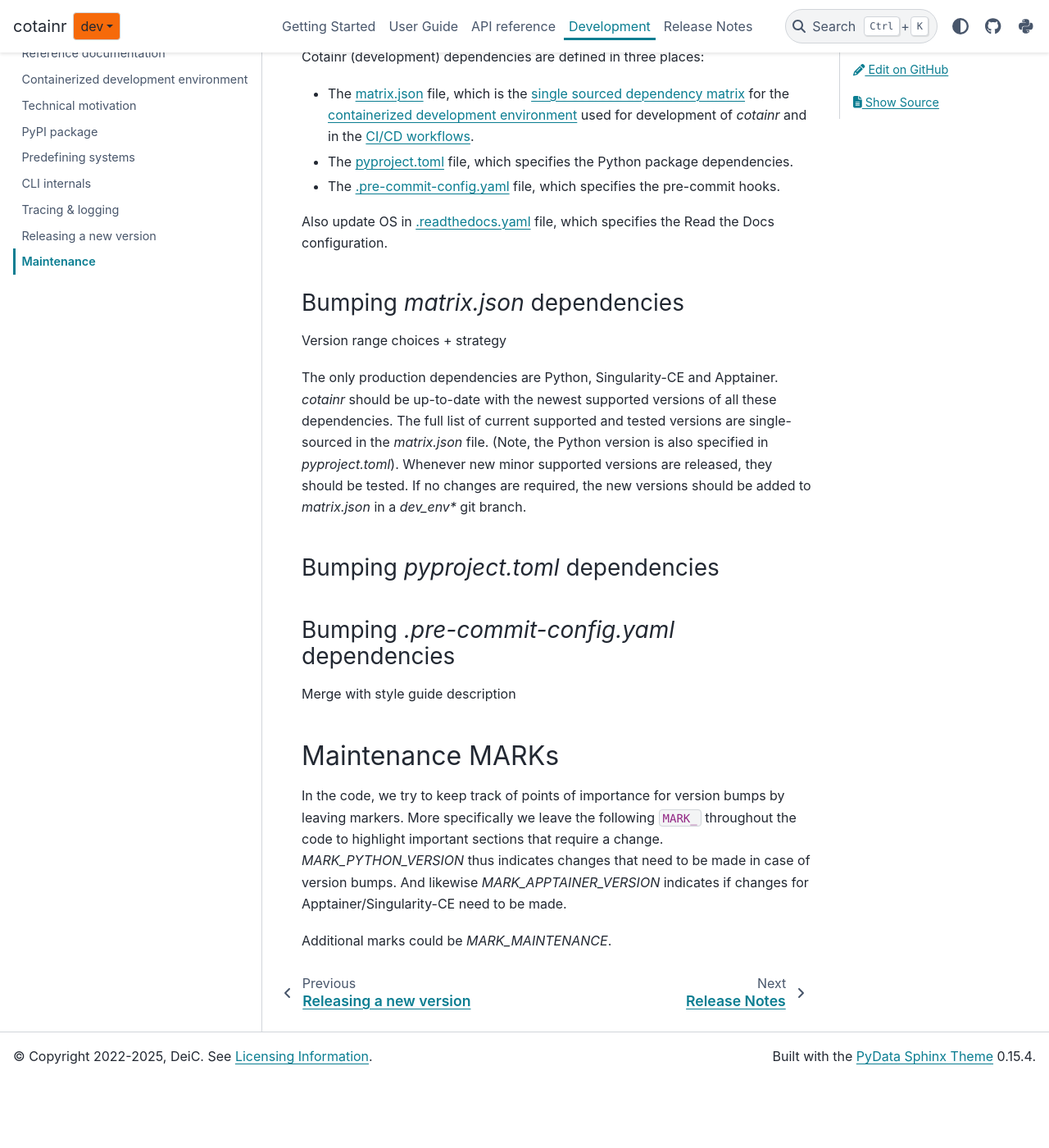
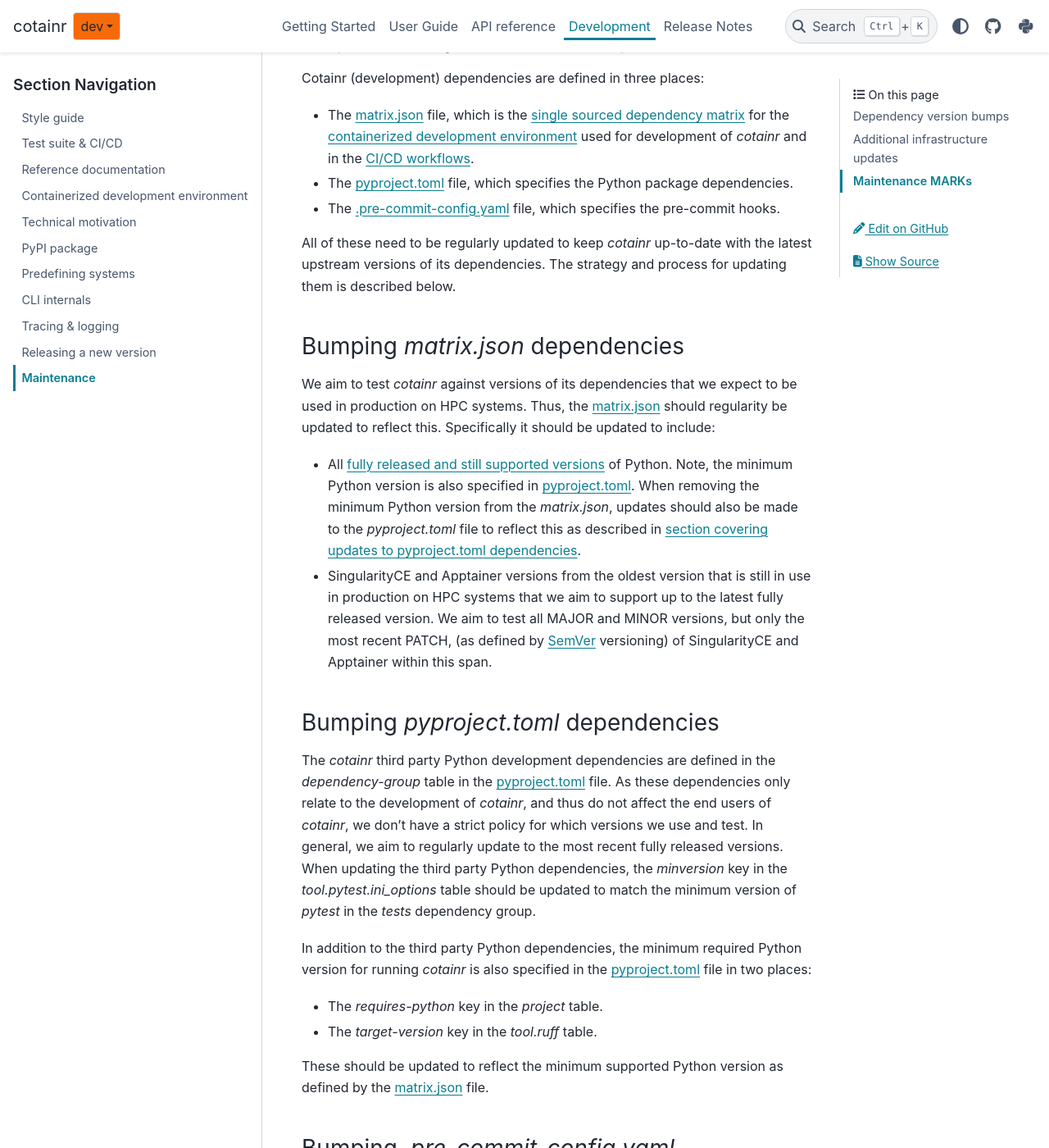
Before and after one commit to DeiC-HPC/cotainr, a Sphinx documentation site: the page built from doc/development/maintenance.rst, in a window 1280 px wide and 1400 px high, scrolled down 304 px. Shown: the whole window at 82% size. Built offline with Sphinx 7.4.7 and the PyData theme 0.15.4, drawn with Linux system fonts in a browser that asks for light colours; pages that are not in the unit, such as notebooks, are missing from menus; the version number could not be read and is left out; before the commit the page ends 1622 px from its top, so only the background shows below that; some of the changed text lies outside the part shown.

Commit message:
More maintenance documentation updates.

```diff
--- a/cotainr/_version.py
+++ b/cotainr/_version.py
@@ -45,6 +45,7 @@
     """
     pyproject_toml_path = Path(__file__).resolve().parents[1] / "pyproject.toml"
 
+    # MARK_PYTHON_VERSION: Update this code when we stop supporting Python < 3.11.
     # The tomllib module is only available in Python 3.11 and later.
     # Until we only support Python 3.11 and later, we use this custom code to
     # read the pyproject.toml file. It attempts to do the same thing as:
--- a/doc/development/maintenance.rst
+++ b/doc/development/maintenance.rst
@@ -3,7 +3,7 @@
 Maintenance
 ===========
 
-This section covers the tasks that must be performed regularly to keep the `cotainr` code base update-to-date.
+This section covers the tasks that must be performed regularly to keep the `cotainr` code base up-to-date with its upstream dependencies as well as its build and test infrastructure.
 
 Dependency version bumps
 ------------------------
@@ -13,40 +13,47 @@
 - The `pyproject.toml <https://github.com/DeiC-HPC/cotainr/blob/main/pyproject.toml>`_ file, which specifies the Python package dependencies.
 - The `.pre-commit-config.yaml <https://github.com/DeiC-HPC/cotainr/blob/main/.pre-commit-config.yaml>`_ file, which specifies the pre-commit hooks.
 
-
-
-Also update OS in `.readthedocs.yaml <https://github.com/DeiC-HPC/cotainr/blob/main/.readthedocs.yaml>`_ file, which specifies the Read the Docs configuration.
-
-
+All of these need to be regularly updated to keep `cotainr` up-to-date with the latest upstream versions of its dependencies. The strategy and process for updating them is described below.
 
 Bumping `matrix.json` dependencies
 ~~~~~~~~~~~~~~~~~~~~~~~~~~~~~~~~~~
+We aim to test `cotainr` against versions of its dependencies that we expect to be used in production on HPC systems. Thus, the `matrix.json <https://github.com/DeiC-HPC/cotainr/actions/workflows/matrix.json>`_ should regularity be updated to reflect this. Specifically it should be updated to include:
 
+- All `fully released and still supported versions <https://devguide.python.org/versions/>`_ of Python. Note, the minimum Python version is also specified in `pyproject.toml <https://github.com/DeiC-HPC/cotainr/blob/main/pyproject.toml>`_. When removing the minimum Python version from the `matrix.json`, updates should also be made to the `pyproject.toml` file to reflect this as described in `section covering updates to pyproject.toml dependencies <bumping-pyproject-toml-dependencies>`_.
+- SingularityCE and Apptainer versions from the oldest version that is still in use in production on HPC systems that we aim to support up to the latest fully released version. We aim to test all MAJOR and MINOR versions, but only the most recent PATCH, (as defined by `SemVer <https://semver.org/>`_ versioning) of SingularityCE and Apptainer within this span.
 
-Version range choices + strategy
-
-
-The only production dependencies are Python, Singularity-CE and Apptainer. `cotainr` should be up-to-date with the newest supported versions of all these dependencies. The full list of current supported and tested versions are single-sourced in the `matrix.json` file. (Note, the Python version is also specified in `pyproject.toml`). Whenever new minor supported versions are released, they should be tested. If no changes are required, the new versions should be added to `matrix.json` in a `dev_env*` git branch.
-
+.. _bumping-pyproject-toml-dependencies:
 
 Bumping `pyproject.toml` dependencies
 ~~~~~~~~~~~~~~~~~~~~~~~~~~~~~~~~~~~~~
+The `cotainr` third party Python development dependencies are defined in the `dependency-group` table in the `pyproject.toml <https://github.com/DeiC-HPC/cotainr/blob/main/pyproject.toml>`_ file. As these dependencies only relate to the development of `cotainr`, and thus do not affect the end users of `cotainr`, we don't have a strict policy for which versions we use and test. In general, we aim to regularly update to the most recent fully released versions. When updating the third party Python dependencies, the `minversion` key in the `tool.pytest.ini_options` table should be updated to match the minimum version of `pytest` in the `tests` dependency group.
+
+In addition to the third party Python dependencies, the minimum required Python version for running `cotainr` is also specified in the `pyproject.toml <https://github.com/DeiC-HPC/cotainr/blob/main/pyproject.toml>`_ file in two places:
+
+- The `requires-python` key in the `project` table.
+- The `target-version` key in the `tool.ruff` table.
+
+These should be updated to reflect the minimum supported Python version as defined by the `matrix.json <https://github.com/DeiC-HPC/cotainr/actions/workflows/matrix.json>`_ file.
+
+.. _bumping-pre-commit-config-yaml-dependencies:
 
 Bumping `.pre-commit-config.yaml` dependencies
 ~~~~~~~~~~~~~~~~~~~~~~~~~~~~~~~~~~~~~~~~~~~~~~
+The pre-commit hooks only relate to the development of `cotainr`, and thus do not affect the end users of `cotainr`. Thus, we don't have a strict policy for which versions we use. We just aim to regularly update the pre-commit hooks to the latest fully released versions. The pre-commit hooks may be updated by running :code:`pre-commit autoupdate` which will update the `.pre-commit-config.yaml` to use the latest versions of the pre-commit hooks. The next time you run :code:`git commit`, the installed hooks will be automatically updated to the new versions.
 
+Additional infrastructure updates
+---------------------------------
+In addition to updating the dependencies, the following should also regularly be updated:
 
-Merge with style guide description
-
-
+- The OS and Python version for the Read the Docs configuration in `.readthedocs.yaml <https://github.com/DeiC-HPC/cotainr/blob/main/.readthedocs.yaml>`_.
+- The actions used in the GitHub workflows in `.github/workflows/`.
+- The ARM64 `os.runs-on` target in the `matrix.json <https://github.com/DeiC-HPC/cotainr/actions/workflows/matrix.json>`_ file. As of July 2025, you must specify a specific Ubuntu version for the ARM64 target, e.g. `ubuntu-24.04-arm` whereas the x86_64 target can be set to `ubuntu-latest`.
 
 Maintenance MARKs
 -----------------
+To make it easier to keep track of the places in the code that require maintenance when `cotainr` dependencies are updated, we use :code:`MARK`'s in the code. Specifically, we use the following marks:
 
+- :code:`MARK_PYTHON_VERSION`: Indicates that the code needs to be updated when changes are made to the tested Python versions.
+- :code:`MARK_APPTAINER_VERSION`: Indicates that the code needs to be updated when changes are made to the tested  Apptainer/SingularityCE versions.
 
-In the code, we try to keep track of points of importance for version bumps by leaving markers.
-More specifically we leave the following :code:`MARK_` throughout the code to highlight important sections that require a change.
-`MARK_PYTHON_VERSION` thus indicates changes that need to be made in case of version bumps.
-And likewise `MARK_APPTAINER_VERSION` indicates if changes for Apptainer/Singularity-CE need to be made.
-
-Additional marks could be `MARK_MAINTENANCE`.
+When updating the dependencies and doing infrastructure updates, you should search for these marks in the code and update the relevant places in the code accordingly.
--- a/doc/development/style_guide.rst
+++ b/doc/development/style_guide.rst
@@ -36,5 +36,3 @@
     uv run pre-commit install
 
 This will install the pre-commit hooks defined in the `.pre-commit-config.yaml <https://github.com/DeiC-HPC/cotainr/blob/main/.pre-commit-config.yaml>`_. The pre-commit hooks will then automatically run when you run :code:`git commit` in the repository. The  :ref:`CI/CD workflow <continuous_integration>` uses the same pre-commit configuration for linting and formatting.
-
-The pre-commit hooks may be updated by running :code:`pre-commit autoupdate` which will update the `.pre-commit-config.yaml` to use the latest versions of the pre-commit hooks. The next time you run :code:`git commit`, the installed hooks will be automatically updated to the new versions.
--- a/doc/development/test_suite_ci_cd.rst
+++ b/doc/development/test_suite_ci_cd.rst
@@ -91,10 +91,10 @@
 The following CI `workflows <https://docs.github.com/en/actions/using-workflows/about-workflows>`_ are implemented:
 
 - `CI_pull_requests.yml <https://github.com/DeiC-HPC/cotainr/actions/workflows/CI_pull_request.yml>`_:
-  Runs the unit tests, integration tests, and end-to-end tests on pull requests (*not* draft pull requests) to the *main* branch. *All* Python versions and *all* Singularity-CE as well as *all* Apptainer versions are tested.
+  Runs the unit tests, integration tests, and end-to-end tests on pull requests (*not* draft pull requests) to the *main* branch. *All* Python versions and *all* SingularityCE as well as *all* Apptainer versions are tested.
   Additionally, lint and formatting checks (as described in the :ref:`style guide <style_guide>`) as well as a build of the :ref:`cotainr wheel and sdist packages <pypi_package>`, a build of :ref:`HTML documentation <building_the_html_docs>`, and checks for any broken documentation hyperlinks are also run. Runs on both x86_64 and ARM64 architectures (except for the build and lint parts that only run on x86_64) in the :ref:`containerized development environment <containerized_development_environment>`.
 - `CI_push.yml <https://github.com/DeiC-HPC/cotainr/actions/workflows/CI_push.yml>`_:
-  Runs the unit tests on pushes to all branches. Restricted to *minimum* and *latest* Python versions as well as *minimum* and *latest* Singularity-CE and Apptainer versions. Lint and formatting checks (as described in the :ref:`style guide <style_guide>`) are also run. Runs on both x86_64 and ARM64 architectures in the :ref:`containerized development environment <containerized_development_environment>`.
+  Runs the unit tests on pushes to all branches. Restricted to *minimum* and *latest* Python versions as well as *minimum* and *latest* SingularityCE and Apptainer versions. Lint and formatting checks (as described in the :ref:`style guide <style_guide>`) are also run. Runs on both x86_64 and ARM64 architectures in the :ref:`containerized development environment <containerized_development_environment>`.
 - `CI_build_docker_images.yml <https://github.com/DeiC-HPC/cotainr/actions/workflows/CI_build_docker_images.yml>`_:
   Runs the automated process for building the containers used in the :ref:`containerized development environment <containerized_development_environment>` whenever changes are made to the files defining the development environment on the *main* branch or development branches starting with *docker_dev_env*.
 
```
Also changed, not shown: other parts of doc/development/style_guide.rst (+1 -1 lines), README.md (+2 -2 lines), cotainr/__init__.py (+15 -3 lines), doc/user_guide/index.rst (+9 -1 lines), pyproject.toml (+3 -4 lines), 1 other file.
